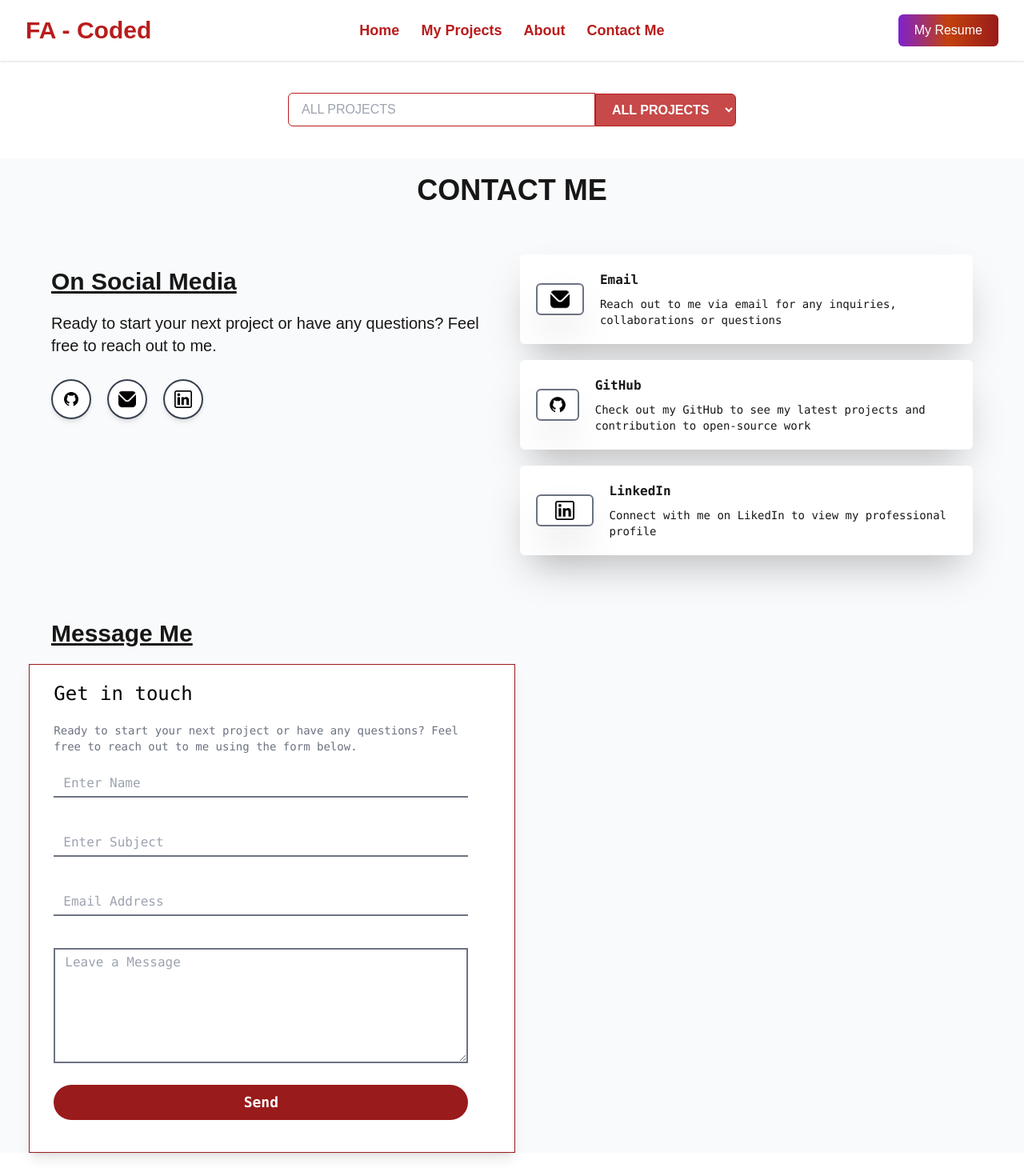
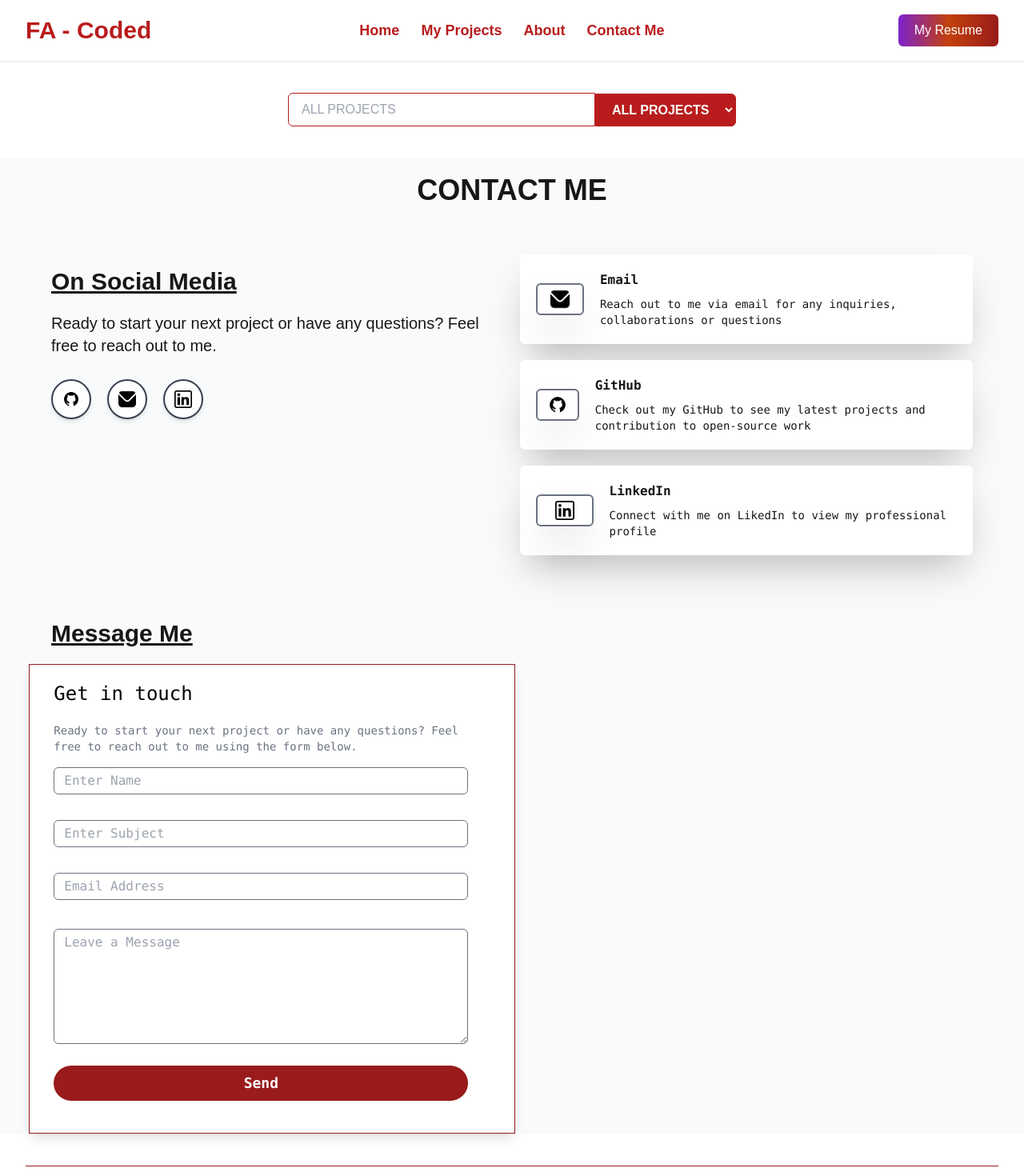
Before and after one commit to FirstAyo/fa-coded-cms, a Next.js app: page /contact in a window 1280 px wide. Shown: the top 1470 px of the page at 80% size. Built offline with nearby package versions, Linux system fonts and the light colour scheme.

Commit message:
made some changes to the styles of these components

```diff
--- a/app/(client)/projects/[slug]/page.jsx
+++ b/app/(client)/projects/[slug]/page.jsx
@@ -72,18 +72,20 @@ async function BlogArticle({ params }) {
   return (
     <>
       <section className="flex flex-col lg:flex-row my-5">
-        <article className="lg:w-[60%] mx-2 px-3 mb-5 py-3 lg:mb-0 lg:py-0 shadow-2xl">
-          <div>
+        <article className="lg:w-[60%] mx-2 mb-5 py-3 lg:mb-0 lg:py-0 shadow-2xl">
+          <div className="">
             {data.category && data.category.length > 0 && (
-              <p className="bg-red-700/70 text-white font-semibold px-4 py-1 ">
+              <p className="bg-red-700 text-white font-semibold px-4 py-1 ">
                 {data.category[0].name}
               </p>
             )}
-            <h2 className="text-lg md:text-2xl text-gray-700 font-bold py-5 border-b-2 ">
+            <h2 className="text-lg md:text-2xl px-3 text-gray-700 font-bold py-5 border-b border-red-700 ">
               {data.title}
             </h2>
+
             {/* author bio data here */}
-            <div className="flex flex-col md:flex-row md:items-center justify-between border-b-2 px-2 py-2 mb-5">
+            <div className="flex flex-col md:flex-row md:items-center justify-between border-b border-red-700 px-2 py-2 mb-5">
+              <div className="flex-1 flex items-center gap-4">
                 <div className="flex-1 flex items-center gap-4">
                   <Image
                     src={urlFor(data.author[0].bioImage).url()}
@@ -95,10 +97,11 @@ async function BlogArticle({ params }) {
                   <h4 className="text-sm md:text-[16px] text-gray-500 font-semibold">
                     {data.author[0].name}
                   </h4>
+                </div>
                 <p
                   className={`${dateFont.className} text-lg md:text-[16px] text-gray-500 font-bold`}
                 >
-                  {new Date(data.publishedAt).toDateString()}
+                  {`Published: ${new Date(data.publishedAt).toDateString()}`}
                 </p>
               </div>
 
@@ -123,16 +126,19 @@ async function BlogArticle({ params }) {
               </div>
             </div>
           </div>
+          <div className="px-1">
             <Image
               src={urlFor(data.featuredImage).url()}
               width={1500}
               height={1500}
               priority
               alt={data.title}
-            className="w-full object-cover h-[300px]"
+              className="w-full object-cover h-[300px] border rounded-md"
             />
+          </div>
 
-          <div className="">
+          {/* this div holds the text/post content from sanity.io */}
+          <div className="px-3">
             <div className="prose prose-blue prose-lg max-w-none px-2 py-10">
               <PortableText
                 value={data.content}
@@ -140,6 +146,7 @@ async function BlogArticle({ params }) {
               />
             </div>
 
+            {/* div that holds the two bottom buttons */}
             <div className="flex justify-center items-center gap-3 my-5">
               <Link
                 href={data.gitSlug}
@@ -184,7 +191,7 @@ const myPortableTextComponents = {
         width={1500}
         height={1500}
         alt="image"
-        className="w-full object-cover h-[250px] md:h-96"
+        className="w-full object-cover h-[250px] md:h-96 shadow-xl"
       />
     ),
   },
--- a/app/components/FormInput.jsx
+++ b/app/components/FormInput.jsx
@@ -75,7 +75,7 @@ function FormInput() {
               value={formData.from_name}
               onChange={handleInputChange}
               placeholder="Enter Name"
-              className="bg-transparent border-b-2 border-gray-500 my-5 py-1 px-3 w-[95%]"
+              className="bg-transparent border rounded-md border-gray-500 my-4 py-1 px-3 w-[95%]"
             />
           </div>
           <div className="w-[90%] mx-auto">
@@ -86,7 +86,7 @@ function FormInput() {
               value={formData.email_subject}
               onChange={handleInputChange}
               placeholder="Enter Subject"
-              className="bg-transparent border-b-2 border-gray-500 my-5 py-1 px-3 w-[95%]"
+              className="bg-transparent border rounded-md border-gray-500 my-4 py-1 px-3 w-[95%]"
             />
           </div>
           <div className="w-[90%] mx-auto">
@@ -97,7 +97,7 @@ function FormInput() {
               value={formData.user_email}
               onChange={handleInputChange}
               placeholder="Email Address"
-              className="bg-transparent border-b-2 border-gray-500 my-5 py-1 px-3 w-[95%]"
+              className="bg-transparent border rounded-md border-gray-500 my-4 py-1 px-3 w-[95%]"
             />
           </div>
           <div className="w-[90%] mx-auto">
@@ -108,7 +108,7 @@ function FormInput() {
               value={formData.message}
               onChange={handleInputChange}
               placeholder="Leave a Message"
-              className="bg-transparent border-2 border-gray-500 my-5 py-1 px-3 w-[95%] h-36"
+              className="bg-transparent border rounded-md border-gray-500 my-5 py-1 px-3 w-[95%] h-36"
             ></textarea>
             {/* <!-- <input type="text" placeholder="Name"
                                 className="bg-transparent border-b-2 border-gray-500 my-5 py-1 w-[95%]"/> --> */}
--- a/app/components/SearchBox.jsx
+++ b/app/components/SearchBox.jsx
@@ -21,7 +21,7 @@ function SearchBox() {
             id="categories"
             title="categories"
             // value={changeOption}
-            className="uppercase font-semibold border border-red-700 rounded-r-md py-2.5 px-4 bg-red-700/80 text-white"
+            className="uppercase font-semibold border border-red-700 rounded-r-md py-2.5 px-4 bg-red-700 text-white"
             onChange={e => setChangeOption(e.target.value)}
           >
             <option value="All Projects">All Projects</option>
```
Lines whose indentation alone changed are shown as unchanged.
